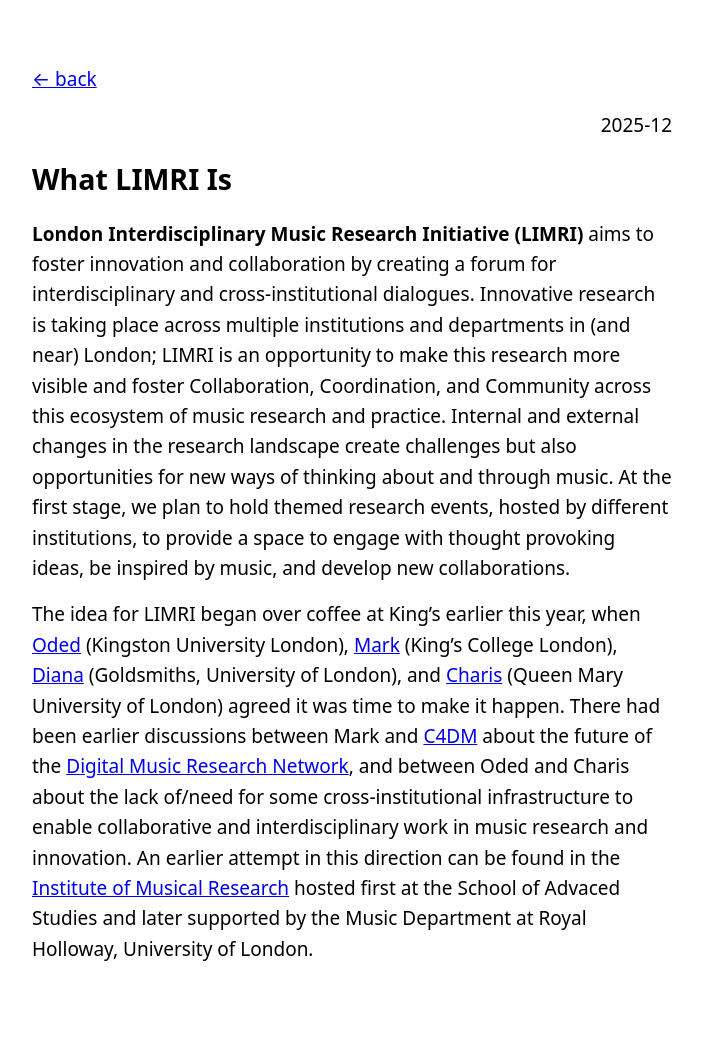
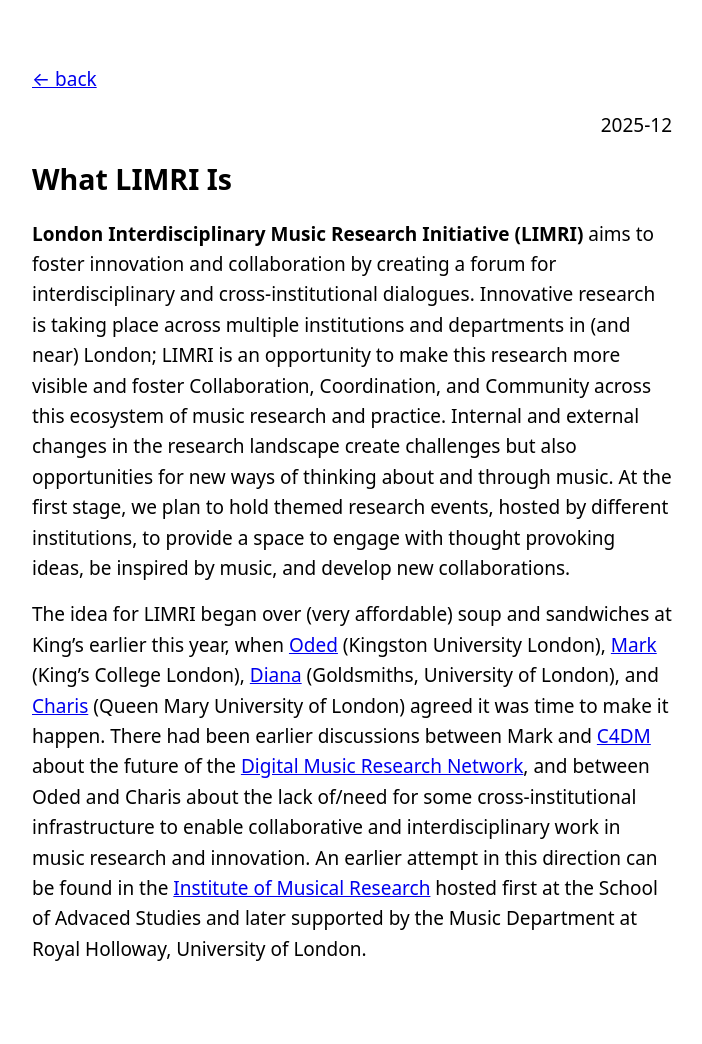
Before and after one commit to dmrn-limri/dmrn-limri.github.io, a Jekyll site: the page built from _posts/2025-12-15-intro.md, in a window 1280 px wide. Shown: the whole page, without its empty margins (288-990 px from the left). Built offline with Jekyll 4.4.1, drawn with Linux system fonts in a browser that asks for light colours.

Commit message:
Update 2025-12-15-intro.md

```diff
--- a/_posts/2025-12-15-intro.md
+++ b/_posts/2025-12-15-intro.md
@@ -6,4 +6,4 @@ slug: intro
 
 **London Interdisciplinary Music Research Initiative (LIMRI)** aims to foster innovation and collaboration by creating a forum for interdisciplinary and cross-institutional dialogues. Innovative research is taking place across multiple institutions and departments in (and near) London; LIMRI is an opportunity to make this research more visible and foster Collaboration, Coordination, and Community across this ecosystem of music research and practice. Internal and external changes in the research landscape create challenges but also opportunities for new ways of thinking about and through music. At the first stage, we plan to hold themed research events, hosted by different institutions, to provide a space to engage with thought provoking ideas, be inspired by music, and develop new collaborations.
 
-The idea for LIMRI began over coffee at King's earlier this year, when [Oded](https://www.kingston.ac.uk/about/staff/dr-oded-ben-tal) (Kingston University London), [Mark](https://www.kcl.ac.uk/people/mark-gotham) (King's College London), [Diana](https://www.gold.ac.uk/mind-body-society/people/omigie/) (Goldsmiths, University of London), and [Charis](https://www.seresearch.qmul.ac.uk/cmai/people/csaitis/) (Queen Mary University of London) agreed it was time to make it happen. There had been earlier discussions between Mark and [C4DM](https://www.c4dm.eecs.qmul.ac.uk/) about the future of the [Digital Music Research Network](https://www.qmul.ac.uk/dmrn/), and between Oded and Charis about the lack of/need for some cross-institutional infrastructure to enable collaborative and interdisciplinary work in music research and innovation. An earlier attempt in this direction can be found in the [Institute of Musical Research](https://www.royalholloway.ac.uk/research-and-education/departments-and-schools/music/research/research-projects-and-centres/institute-of-musical-research/) hosted first at the School of Advaced Studies and later supported by the Music Department at Royal Holloway, University of London.
+The idea for LIMRI began over (very affordable) soup and sandwiches at King's earlier this year, when [Oded](https://www.kingston.ac.uk/about/staff/dr-oded-ben-tal) (Kingston University London), [Mark](https://www.kcl.ac.uk/people/mark-gotham) (King's College London), [Diana](https://www.gold.ac.uk/mind-body-society/people/omigie/) (Goldsmiths, University of London), and [Charis](https://www.seresearch.qmul.ac.uk/cmai/people/csaitis/) (Queen Mary University of London) agreed it was time to make it happen. There had been earlier discussions between Mark and [C4DM](https://www.c4dm.eecs.qmul.ac.uk/) about the future of the [Digital Music Research Network](https://www.qmul.ac.uk/dmrn/), and between Oded and Charis about the lack of/need for some cross-institutional infrastructure to enable collaborative and interdisciplinary work in music research and innovation. An earlier attempt in this direction can be found in the [Institute of Musical Research](https://www.royalholloway.ac.uk/research-and-education/departments-and-schools/music/research/research-projects-and-centres/institute-of-musical-research/) hosted first at the School of Advaced Studies and later supported by the Music Department at Royal Holloway, University of London.
```
